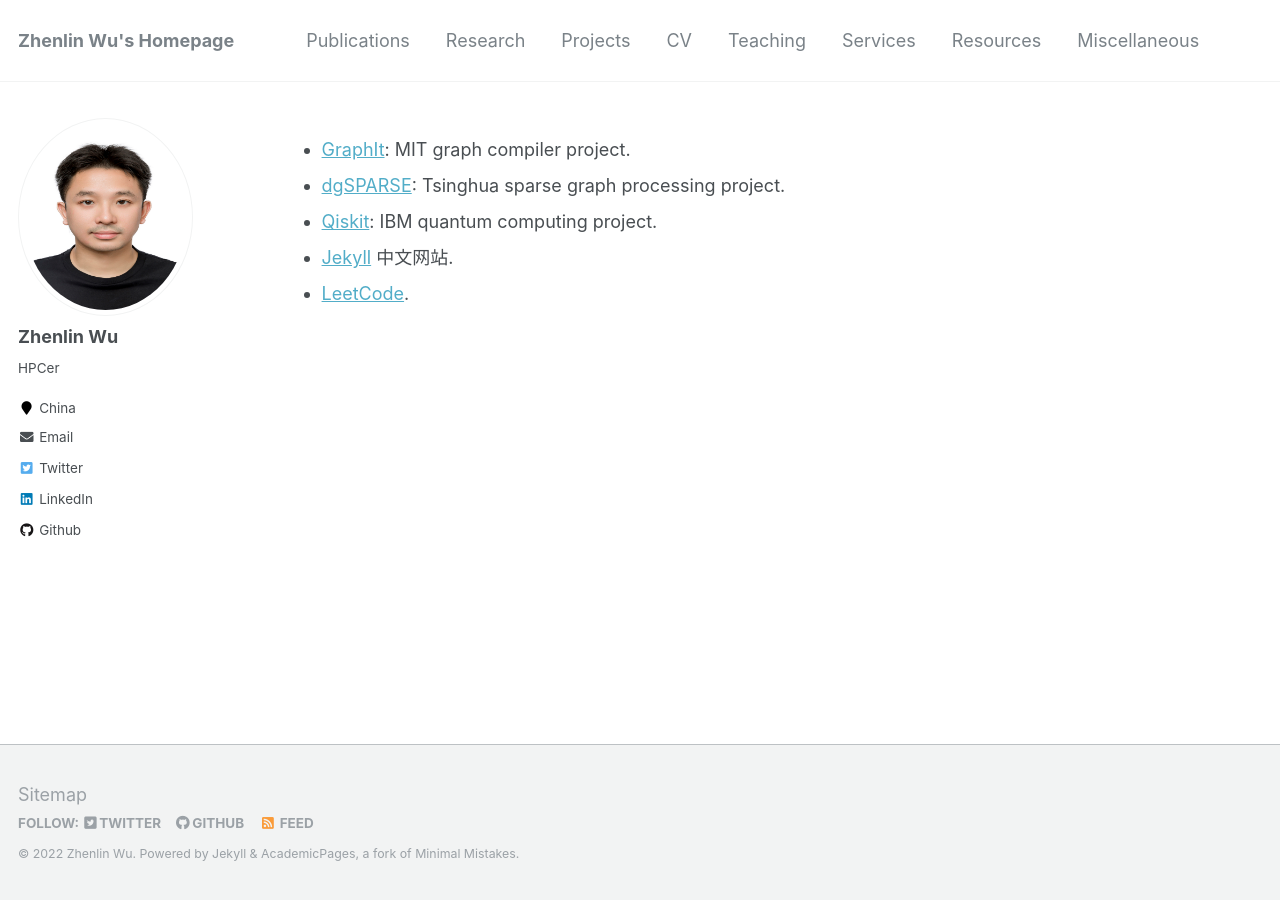
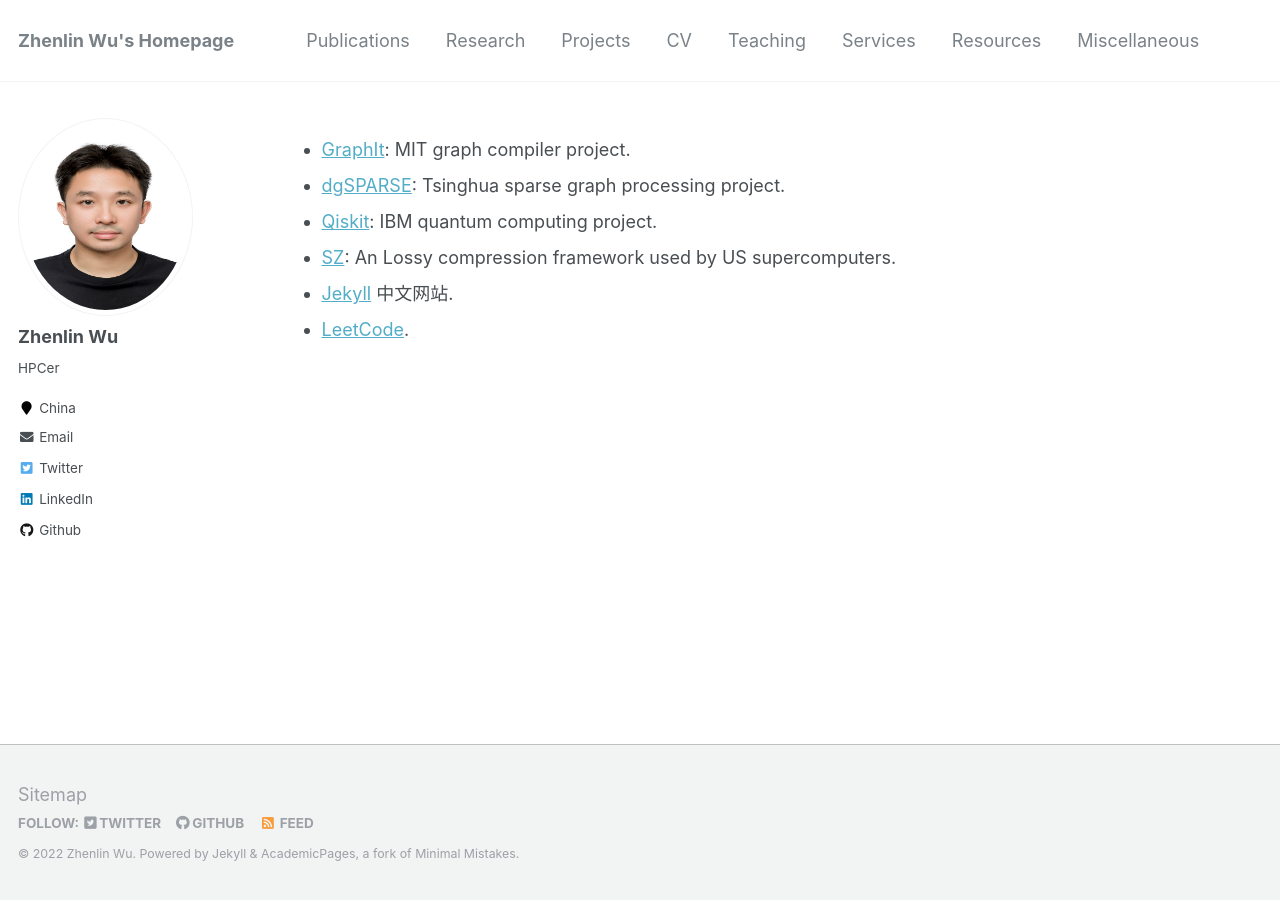
Before and after one commit to zhenlin-work/zhenlin-work.github.io, a Jekyll site: the page built from resources.md, in a window 1280 px wide. Built offline with Jekyll 4.4.1, drawn with Linux system fonts in a browser that asks for light colours; our own code applies the rules of GitHub Pages for plain Markdown files.

Commit message:
Update resources.md

```diff
--- a/resources.md
+++ b/resources.md
@@ -1,5 +1,6 @@
 - [GraphIt](https://graphit-lang.org/): MIT graph compiler project.
 - [dgSPARSE](https://dgsparse.github.io/): Tsinghua sparse graph processing project.
 - [Qiskit](https://qiskit.org/documentation/getting_started.html/): IBM quantum computing project.
+- [SZ](https://szcompressor.org/): An Lossy compression framework used by US supercomputers.
 - [Jekyll](http://jekyllcn.com/) 中文网站.
 - [LeetCode](https://leetcode-cn.com/problemset/all/).
```
